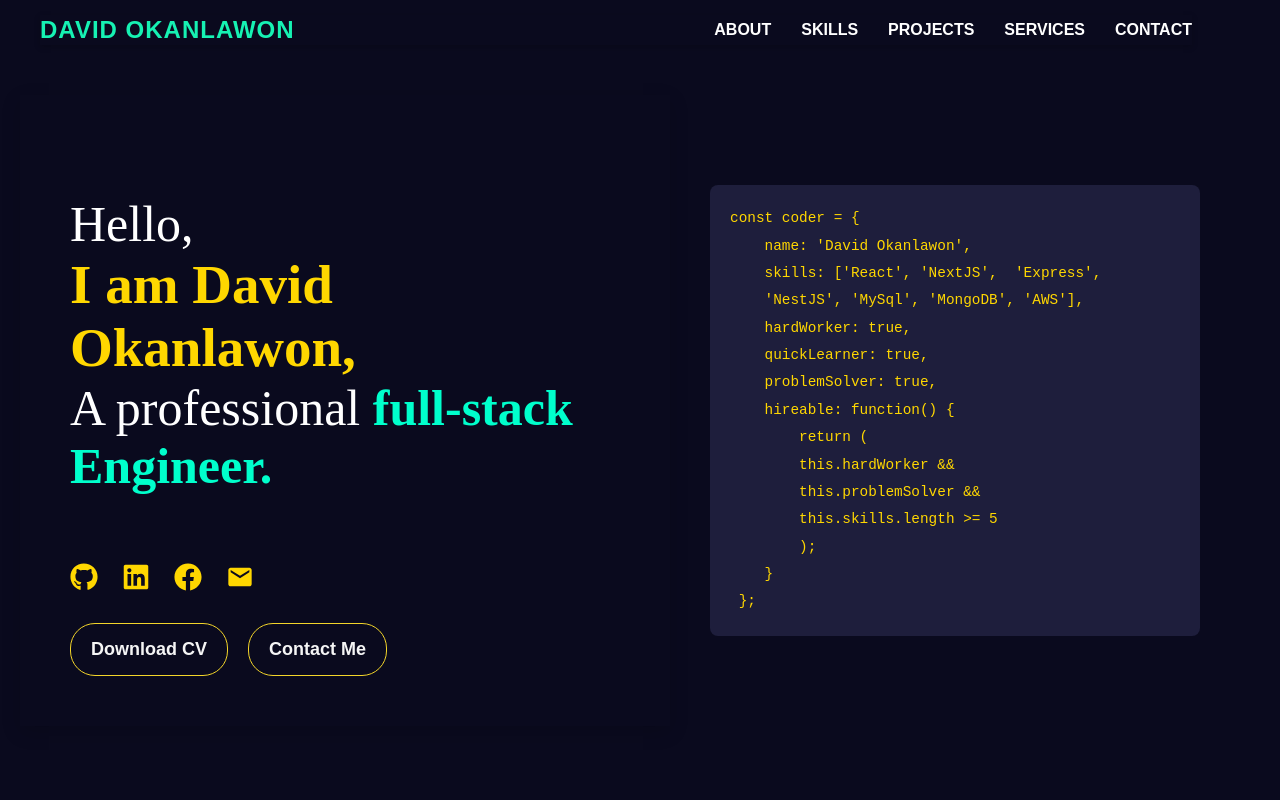
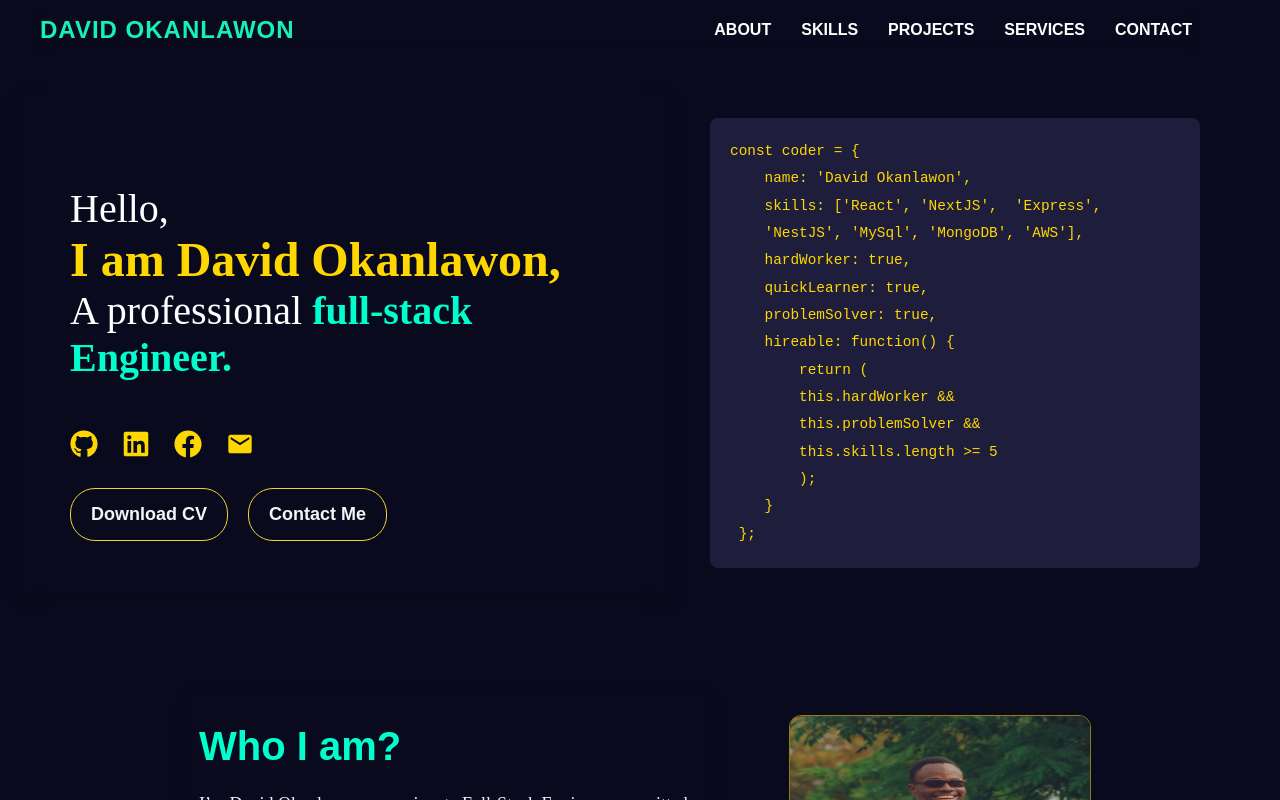
Before and after one commit to Devdave-02/Next.js-port-web, a Next.js app: page / in a window 1280 px wide. Shown: the top 800 px of the page. Built offline with nearby package versions, Linux system fonts and the light colour scheme.

Commit message:
Update Intro.module.css

```diff
--- a/src/app/components/Intro.module.css
+++ b/src/app/components/Intro.module.css
@@ -13,7 +13,7 @@
 .left {
   padding: 50px;
   box-shadow: 0 6px 18px rgba(0,0,0,0.15);
-  font-size: 50px;
+  font-size: 40px;
   margin-right: 0;
   width: 550px;
 
@@ -21,7 +21,7 @@
 
 .Myname{
   color: #FFD700;
-  font-size: 55px;
+  font-size: 48px;
   font-weight: bolder;
   display: block;
 
```
